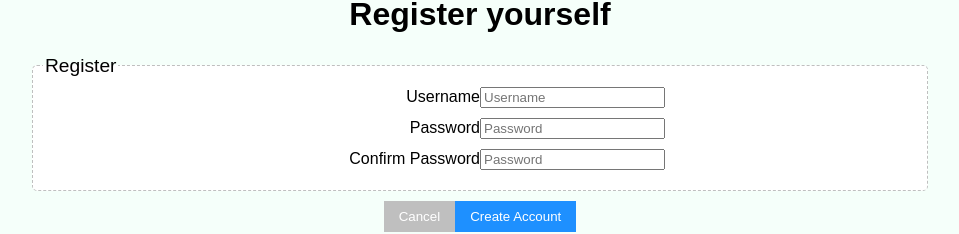
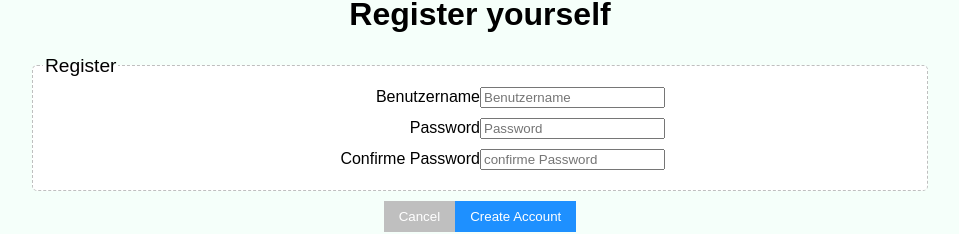
Before and after one commit to MaxMalinowski/WebTech, an Angular app: page /register in a window 1280 px wide. Shown: the part 145-379 px from the top of the page, without its empty margins (160-1119 px from the left). Built offline with nearby package versions, Linux system fonts and the light colour scheme.

Commit message:
register Component Messages werden angezeigt, oder versteckt

```diff
--- a/src/app/components/register/register.component.css
+++ b/src/app/components/register/register.component.css
@@ -1 +1,4 @@
 @import url("../../../styles.css");
+.warning {
+  color: red;
+}
--- a/src/app/components/register/register.component.html
+++ b/src/app/components/register/register.component.html
@@ -14,40 +14,71 @@
 
     <h1 class="special-h">Register yourself</h1>
 
-    <form action="./friends.html" methode="post" onsubmit="return checkForm()">
+    <form class="form-horizontal login-form" role="form" #loginForm="ngForm">
       <fieldset class="form_fieldset">
         <legend>Register</legend>
 
         <div class="form-row">
-          <div class="form-col-left">
-            <label for="username">Username</label>
+          <label class="form-col-left" for="benutzername">Benutzername</label>
+          <div class="form-col-right">
+            <input
+              type="text"
+              id="benutzername"
+              name="benutzername"
+              placeholder="Benutzername"
+              [(ngModel)]="benutzername"
+              #username="ngModel"
+              required
+            />
           </div>
-          <div class="form-col-right">
-            <input type="text" id="username" name="username" placeholder="Username" required (keyup)="checkUsername()"/>
+          <div [hidden]= "hiddenUN" class="warning">
+            {{ messageUser }}
           </div>
         </div>
 
         <div class="form-row">
-          <div class="form-col-left">
-            <label for="password">Password</label>
+          <label class="form-col-left" for="passwort">Password</label>
+          <div class="form-col-right">
+            <input
+              type="password"
+              id="passwort"
+              name="passwort"
+              placeholder="Password"
+              [(ngModel)]="passwort"
+              #password="ngModel"
+              required
+            />
           </div>
-          <div class="form-col-right">
-            <input type="password" id="password" name="password" placeholder="Password" required (keyup)="checkPassword()"/>
+          <div [hidden]= "hiddenPW" class="warning">
+            {{ messagePassword }}
           </div>
         </div>
 
         <div class="form-row">
-          <div class="form-col-left">
-            <label for="confirm">Confirm Password</label>
+          <label class="form-col-left" for="bestatigtPW"
+            >Confirme Password</label
+          >
+          <div class="form-col-right">
+            <input
+              type="password"
+              id="bestatigtPW"
+              name="bestatigtPW"
+              placeholder="confirme Password"
+              [(ngModel)]="bestatigtPW"
+              #confirmedPW="ngModel"
+              required
+            />
           </div>
-          <div class="form-col-right">
-            <input type="password" id="confirm" name="confirm" placeholder="Password" required (keyup)="checkConfirmedPassword()"/>
+          <div [hidden]= "hiddenCPW" class="warning">
+            {{ messageConfirmedPW }}
           </div>
         </div>
       </fieldset>
 
       <div class="button-div">
-        <button type="submit" formaction="./login.html" formnovalidate>Cancel</button>
+        <button type="submit" formaction="./login.html" formnovalidate>
+          Cancel
+        </button>
         <button class="blue-button" type="submit">Create Account</button>
       </div>
     </form>
--- a/src/app/components/register/register.component.ts
+++ b/src/app/components/register/register.component.ts
@@ -1,18 +1,39 @@
 import { Component, OnInit } from '@angular/core';
+import { Router } from '@angular/router';
 
 @Component({
-    selector: 'app-register',
-    templateUrl: './register.component.html',
-    styleUrls: ['./register.component.css']
+  selector: 'app-register',
+  templateUrl: './register.component.html',
+  styleUrls: ['./register.component.css'],
 })
 export class RegisterComponent implements OnInit {
+  benutzername: string;
+  passwort: string;
+  bestatigtPW: string;
 
-    public constructor() {
-    }
+  messageUser: string;
+  messagePassword: string;
+  messageConfirmedPW: string;
 
-    public ngOnInit(): void {
-    }
+  hiddenUN: boolean;
+  hiddenPW: boolean;
+  hiddenCPW: boolean;
 
+  public constructor(private router: Router) {
+    this.benutzername = '';
+    this.passwort = '';
+    this.bestatigtPW = '';
+
+    this.messageUser = 'Message User';
+    this.messagePassword = 'Message Password';
+    this.messageConfirmedPW = 'Message Confirmed';
+
+    this.hiddenUN = true;
+    this.hiddenPW = true;
+    this.hiddenCPW = true;
+  }
+
+  public ngOnInit(): void {}
 
 
 }
```
